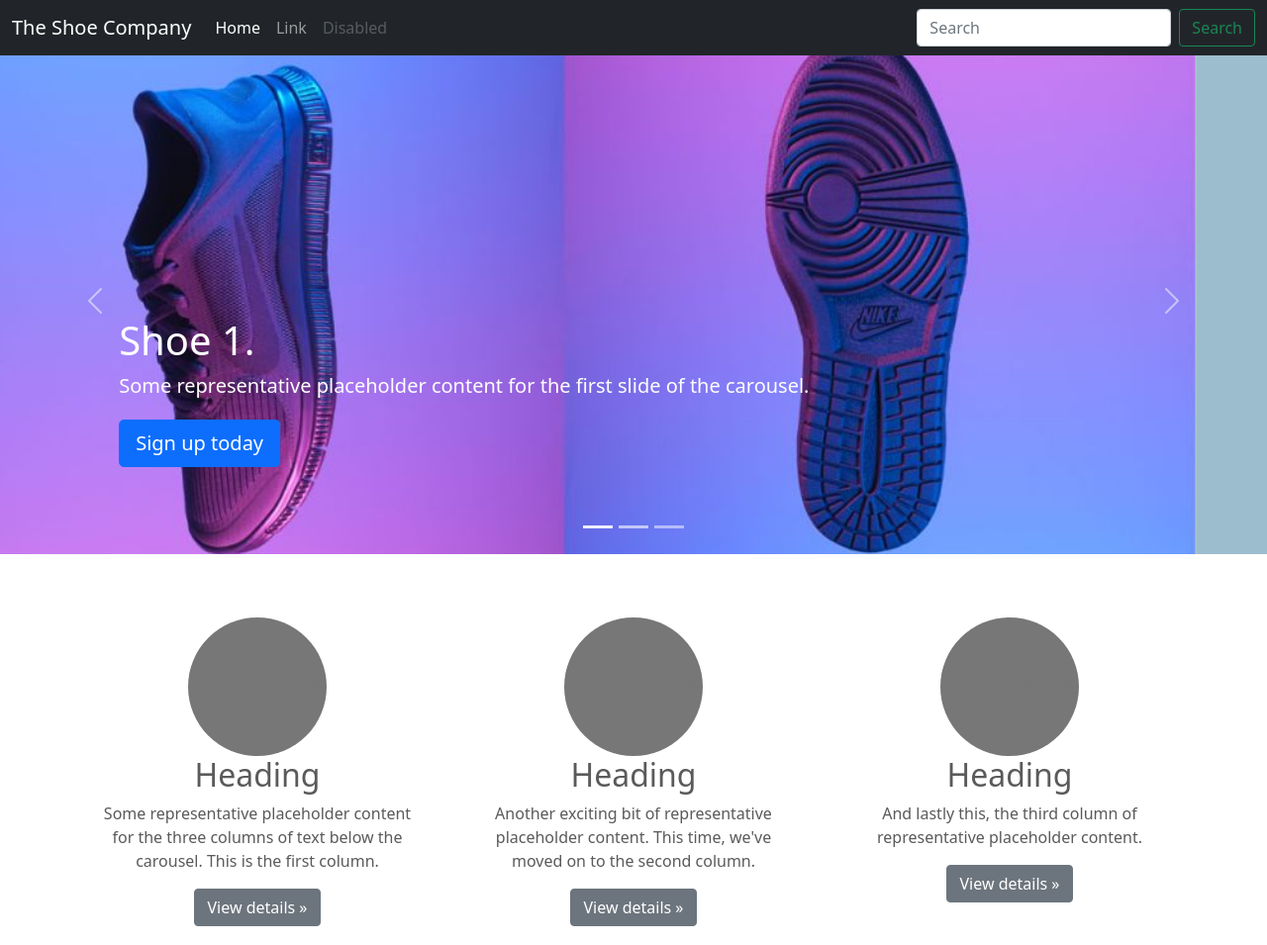
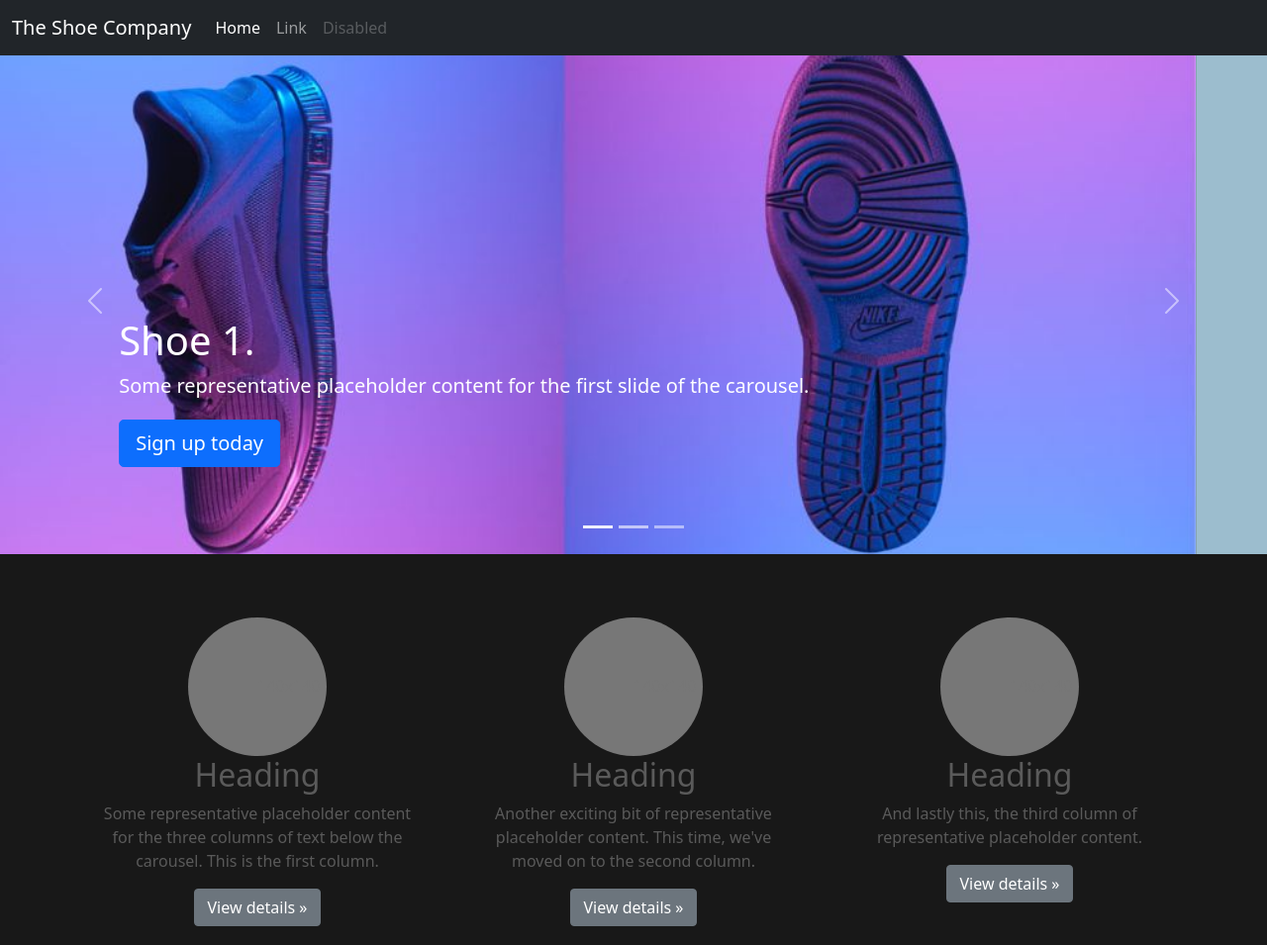
Before and after one commit to albaranlex/black-and-white-shop, a plain HTML site: page index.html in a window 1280 px wide. Shown: the top 955 px of the page at 99% size. Drawn offline with Linux system fonts and the light colour scheme.

```diff
--- a/index.html
+++ b/index.html
@@ -7,7 +7,6 @@
     <meta name="author" content="Mark Otto, Jacob Thornton, and Bootstrap contributors">
     <meta name="generator" content="Hugo 0.82.0">
     <title>The Shoe Company</title>
-
     <link rel="canonical" href="https://getbootstrap.com/docs/5.0/examples/carousel/">
     <link href="./style/bootstrap.min.css" rel="stylesheet">
     <link href="./style/style.css" rel="stylesheet">
@@ -33,10 +32,7 @@
             <a class="nav-link disabled" href="#" tabindex="-1" aria-disabled="true">Disabled</a>
           </li>
         </ul>
-        <form class="d-flex">
-          <input class="form-control me-2" type="search" placeholder="Search" aria-label="Search">
-          <button class="btn btn-outline-success" type="submit">Search</button>
-        </form>
+
       </div>
     </div>
   </nav>
--- a/style/style.css
+++ b/style/style.css
@@ -2,6 +2,7 @@ body {
     padding-top: 3rem;
     padding-bottom: 3rem;
     color: #5a5a5a;
+    background-color: rgb(24, 24, 24);
   }
 
   img {
```
Also changed, not shown: 2 other files.
